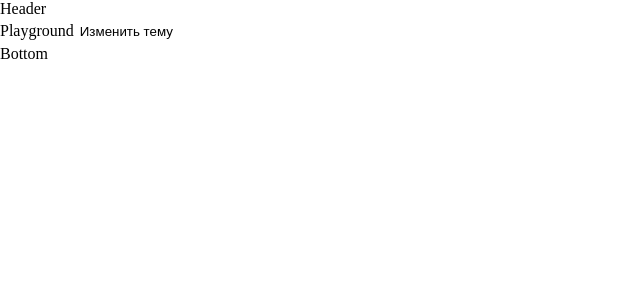
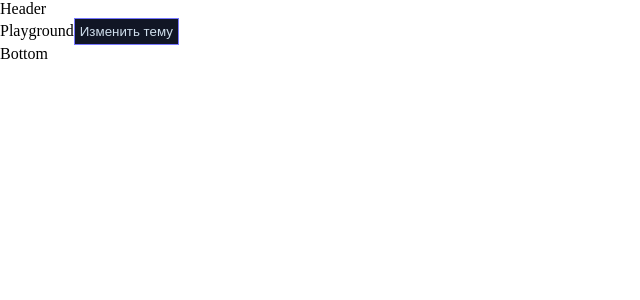
Before and after one commit to VanyaMate/thought-tree, a React (Vite) app in the folder client/: page / in a window 1280 px wide. Shown: the top 300 px of the page, without its empty margins (0-640 px from the left). Built offline with nearby package versions, Linux system fonts and the light colour scheme.

Commit message:
как то классы нравятся больше

```diff
--- a/client/src/components/Theme/ThemeContext.ts
+++ b/client/src/components/Theme/ThemeContext.ts
@@ -1,11 +1,15 @@
 import {createContext} from "react";
-import {ITheme} from "./themes";
+
+export enum ThemeType {
+    DARK,
+    LIGHT
+}
 
 export interface IThemeContext {
-    theme: ITheme | null,
+    type: ThemeType,
     toggleTheme: () => void
 }
 
-const ThemeContext = createContext<IThemeContext>({ theme: null, toggleTheme: () => {} });
+const ThemeContext = createContext<IThemeContext>({ type: ThemeType.DARK, toggleTheme: () => {} });
 
 export default ThemeContext;
--- a/client/src/components/Theme/ThemeProvider.tsx
+++ b/client/src/components/Theme/ThemeProvider.tsx
@@ -1,16 +1,15 @@
 import React, {useState} from 'react';
-import ThemeContext from './ThemeContext';
-import {darkTheme, ITheme, lightTheme} from "./themes";
+import ThemeContext, {ThemeType} from './ThemeContext';
 
 const ThemeProvider = (props: { children: any }) => {
-    const [theme, setTheme] = useState<ITheme>(lightTheme);
+    const [theme, setTheme] = useState<ThemeType>(ThemeType.DARK);
 
     const toggleTheme = function () {
-        setTheme((theme) => theme === lightTheme ? darkTheme : lightTheme);
+        setTheme((theme) => theme === ThemeType.LIGHT ? ThemeType.DARK : ThemeType.LIGHT);
     }
 
     return (
-        <ThemeContext.Provider value={{ theme, toggleTheme }}>
+        <ThemeContext.Provider value={{ type: theme, toggleTheme }}>
             { props.children }
         </ThemeContext.Provider>
     );
--- a/client/src/components/styledComponents/TextButton/TextButton.module.scss
+++ b/client/src/components/styledComponents/TextButton/TextButton.module.scss
@@ -1,7 +1,20 @@
+@import "src/styles/colors";
+
 .button {
-    border: 1px solid transparent;
     outline: none;
     padding: 5px;
 
     transition: .2s;
+
+    &.light {
+        border: 1px solid $markBlueLight;
+        background: $white;
+        color: $darkBlack;
+    }
+
+    &.dark {
+        border: 1px solid $markBlueLight;
+        background: $darkBlack;
+        color: $white;
+    }
 }
--- a/client/src/components/styledComponents/TextButton/TextButton.tsx
+++ b/client/src/components/styledComponents/TextButton/TextButton.tsx
@@ -1,19 +1,16 @@
 import React, {useContext} from 'react';
 import Button, {IButton} from "../../UI/Buttons/Button/Button";
-import ThemeContext from "../../Theme/ThemeContext";
+import ThemeContext, {ThemeType} from "../../Theme/ThemeContext";
 import css from './TextButton.module.scss';
 
 export interface ITextButton extends IButton {}
 
 const TextButton: React.FC<ITextButton> = (props) => {
-    const { theme } = useContext(ThemeContext);
-    const { style = {}, className, ...other } = props;
-
-    style.background = theme!['--background-1'];
-    style.color = theme!['--front-1'];
+    const { type } = useContext(ThemeContext);
+    const { className, ...other } = props;
 
     return (
-        <Button {...other} style={style} className={[css.button, className].join(' ')}/>
+        <Button {...other} className={[css.button, className, type === ThemeType.LIGHT ? css.light : css.dark].join(' ')}/>
     );
 };
 
--- a/client/vite.config.ts
+++ b/client/vite.config.ts
@@ -3,5 +3,10 @@ import react from '@vitejs/plugin-react-swc'
 
 // https://vitejs.dev/config/
 export default defineConfig({
-  plugins: [react()],
+    plugins: [react()],
+    css: {
+        modules: {
+            generateScopedName: "[name]_[local]_[hash:base64:5]"
+        }
+    }
 })
```
